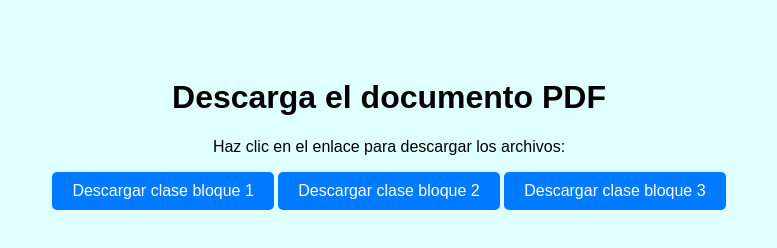
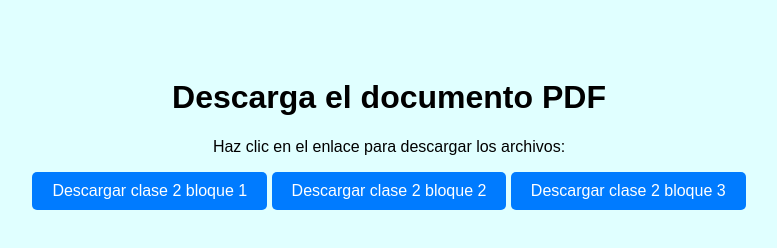
Before and after one commit to GustavoR386/clase_administrativo, a plain HTML site: page index.html in a window 1280 px wide. Shown: the whole page, without its empty margins (251-1028 px from the left). Drawn offline with Linux system fonts and the light colour scheme.

Commit message:
index.html

```diff
--- a/index.html
+++ b/index.html
@@ -28,8 +28,8 @@
 <body>
     <h1>Descarga el documento PDF</h1>
     <p>Haz clic en el enlace para descargar los archivos:</p>
-    <a href="bloque1.pdf">Descargar clase bloque 1</a>
-    <a href="bloque2.pdf">Descargar clase bloque 2</a>
-    <a href="bloque3.pdf">Descargar clase bloque 3</a>
+    <a href="Clase 2-bloque1.pdf">Descargar clase 2 bloque 1</a>
+    <a href="Clase 2-bloque 2.pdf">Descargar clase 2 bloque 2</a>
+    <a href="Clase 2-bloque 3.pdf">Descargar clase 2 bloque 3</a>
 </body>
 </html>
```
